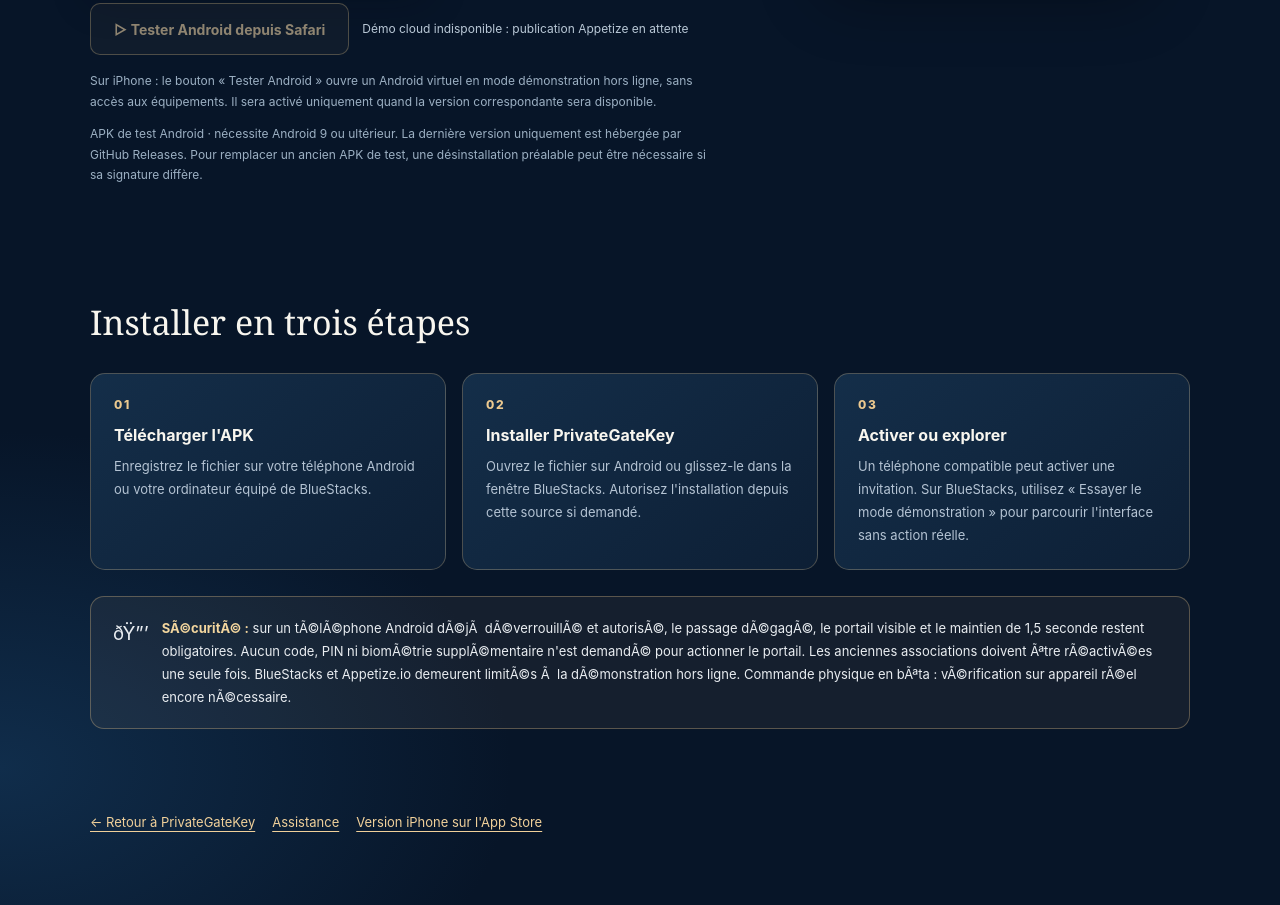
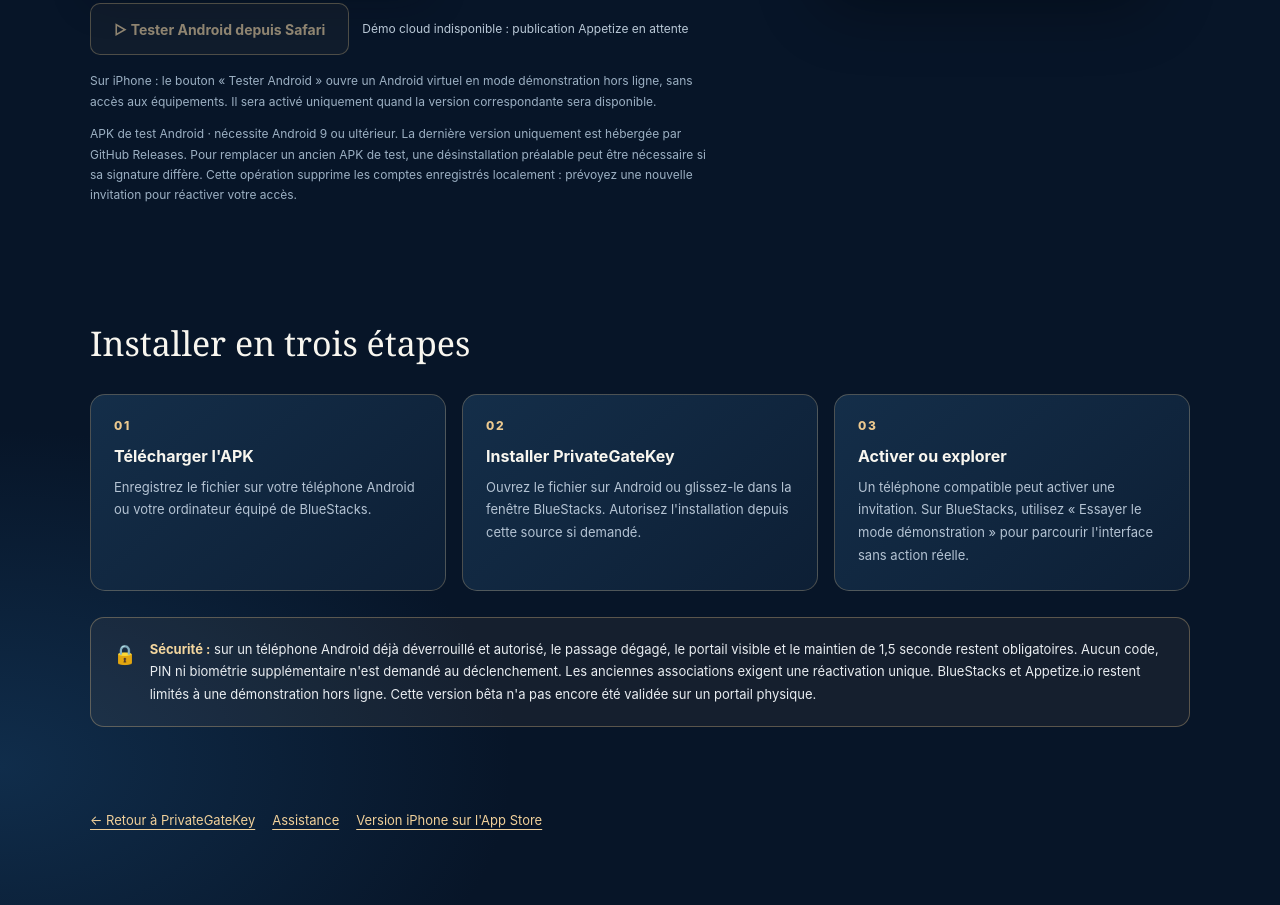
Before and after one commit to zmehanna/gatekey-info, a plain HTML site: page android/index.html in a window 1280 px wide. Shown: the part 776-1681 px from the top of the page. Drawn offline with Linux system fonts and the light colour scheme.

Commit message:
Fix Android 1.0.7 beta download page UTF-8 and prompt-free gate instructions

```diff
--- a/android/index.html
+++ b/android/index.html
@@ -81,17 +81,17 @@ h2{font-family:Georgia,serif;font-size:34px;font-weight:400;margin:6px 0 28px}
     <div class="eyebrow">PrivateGateKey · Android</div>
     <h1>La même expérience premium, <em>sur Android.</em></h1>
     <p class="lead">Retrouvez PrivateGateKey sur votre téléphone Android, avec la même identité bleu nuit et or que sur iPhone. La version bêta inclut une démonstration locale, également utilisable avec BlueStacks.</p>
-    <div class="version"><i aria-hidden="true"></i> Dernière version disponible · <strong>Dernière version Android</strong></div>
+    <div class="version"><i aria-hidden="true"></i> Dernière version disponible · <strong>Android 1.0.7 bêta</strong></div>
     <div><a class="download" href="https://github.com/zmehanna/gatekey-info/releases/download/android-latest/PrivateGateKey-Android.apk" download="PrivateGateKey-Android.apk" type="application/vnd.android.package-archive">⬇ Télécharger la dernière version APK</a></div>
     <div class="demo-actions"><a id="try-android" class="demo-link" role="button" aria-disabled="true" tabindex="-1">▷ Tester Android depuis Safari</a><span id="emulator-status" class="demo-status" role="status" aria-live="polite">Prévisualisation Android en préparation</span></div>
     <p class="small">Sur iPhone : le bouton « Tester Android » ouvre un Android virtuel en mode démonstration hors ligne, sans accès aux équipements. Il sera activé uniquement quand la version correspondante sera disponible.</p>
-    <p class="small">APK de test Android · nécessite Android 9 ou ultérieur. La dernière version uniquement est hébergée par GitHub Releases. Pour remplacer un ancien APK de test, une désinstallation préalable peut être nécessaire si sa signature diffère.</p>
+    <p class="small">APK de test Android · nécessite Android 9 ou ultérieur. La dernière version uniquement est hébergée par GitHub Releases. Pour remplacer un ancien APK de test, une désinstallation préalable peut être nécessaire si sa signature diffère. Cette opération supprime les comptes enregistrés localement : prévoyez une nouvelle invitation pour réactiver votre accès.</p>
   </div>
   <div class="art" aria-label="PrivateGateKey pour Android">
     <img src="/privategatekey-icon.png" alt="Icône PrivateGateKey">
     <div class="appname">Private<span>Gate</span>Key</div>
     <div class="caption">Accès privé et sécurisé</div>
-    <div class="bar"><span>Android · Bêta</span><span>Dernière version</span></div>
+    <div class="bar"><span>Android · Bêta</span><span>Version 1.0.7</span></div>
   </div>
 </section>
 <section class="section container">
@@ -101,7 +101,7 @@ h2{font-family:Georgia,serif;font-size:34px;font-weight:400;margin:6px 0 28px}
     <article class="step"><div class="num">02</div><h3>Installer PrivateGateKey</h3><p>Ouvrez le fichier sur Android ou glissez-le dans la fenêtre BlueStacks. Autorisez l'installation depuis cette source si demandé.</p></article>
     <article class="step"><div class="num">03</div><h3>Activer ou explorer</h3><p>Un téléphone compatible peut activer une invitation. Sur BlueStacks, utilisez « Essayer le mode démonstration » pour parcourir l'interface sans action réelle.</p></article>
   </div>
-  <div class="notice"><span class="note-icon" aria-hidden="true">ðŸ”’</span><span><strong>SÃ©curitÃ© :</strong> sur un tÃ©lÃ©phone Android dÃ©jÃ  dÃ©verrouillÃ© et autorisÃ©, le passage dÃ©gagÃ©, le portail visible et le maintien de 1,5 seconde restent obligatoires. Aucun code, PIN ni biomÃ©trie supplÃ©mentaire n'est demandÃ© pour actionner le portail. Les anciennes associations doivent Ãªtre rÃ©activÃ©es une seule fois. BlueStacks et Appetize.io demeurent limitÃ©s Ã  la dÃ©monstration hors ligne. Commande physique en bÃªta : vÃ©rification sur appareil rÃ©el encore nÃ©cessaire.</span></div>
+  <div class="notice"><span class="note-icon" aria-hidden="true">🔒</span><span><strong>Sécurité :</strong> sur un téléphone Android déjà déverrouillé et autorisé, le passage dégagé, le portail visible et le maintien de 1,5 seconde restent obligatoires. Aucun code, PIN ni biométrie supplémentaire n'est demandé au déclenchement. Les anciennes associations exigent une réactivation unique. BlueStacks et Appetize.io restent limités à une démonstration hors ligne. Cette version bêta n'a pas encore été validée sur un portail physique.</span></div>
 </section>
 <section class="footer-action container"><a href="/">← Retour à PrivateGateKey</a><a href="/support.html">Assistance</a><a href="https://apps.apple.com/fr/app/privategatekey/id6835128588" target="_blank" rel="noopener noreferrer">Version iPhone sur l'App Store</a></section>
 </main>
```
